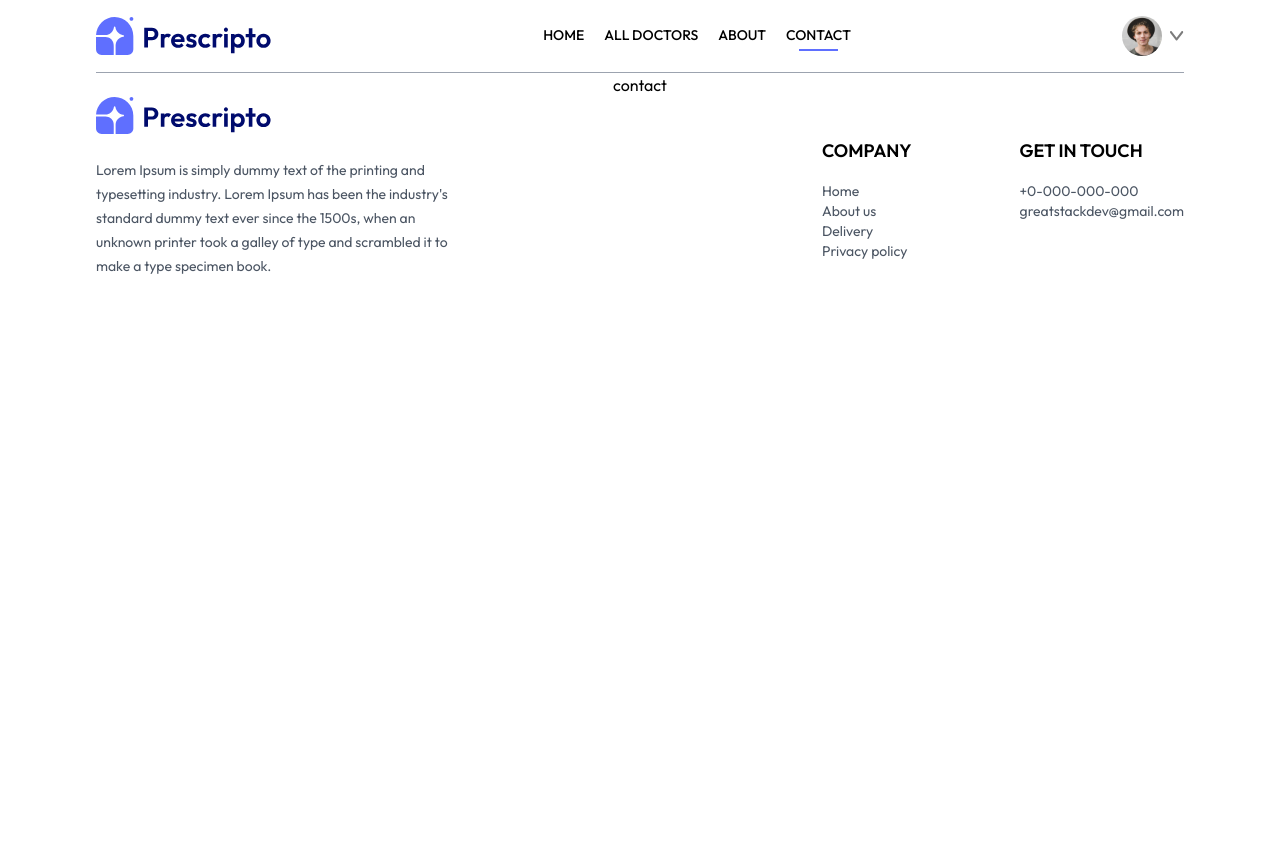
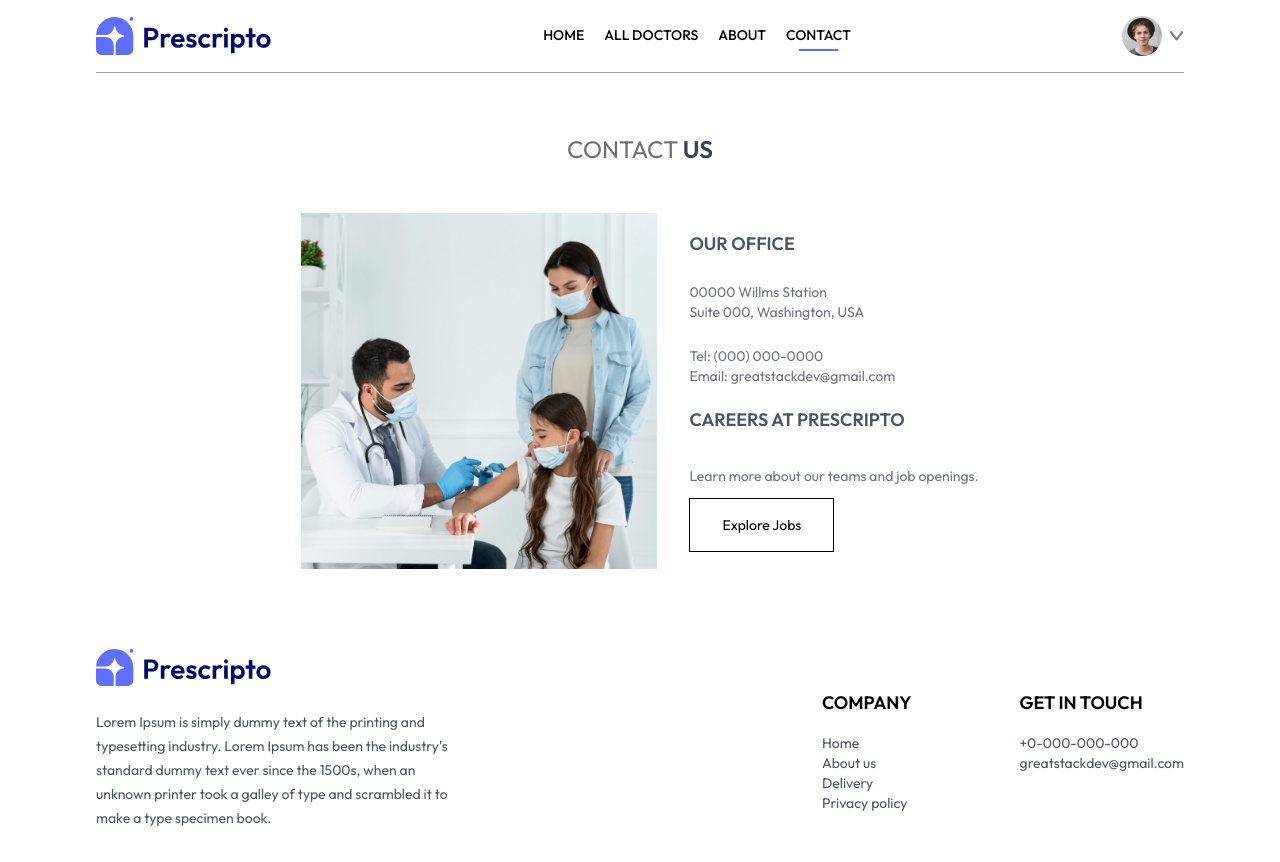
Before and after one commit to Maryiamreda/prescripto, a React (Vite) app: page /contact in a window 1280 px wide. Before the commit the page ends 800 px from the top, so only its background shows below. Built offline with nearby package versions, Linux system fonts and the light colour scheme.

Commit message:
contact page

```diff
--- a/src/pages/Contact.tsx
+++ b/src/pages/Contact.tsx
@@ -1,5 +1,24 @@
+import Image from '../assets/assets_frontend/contact_image.png'
+
 const ContactPage = () => {
-    return (<h1>contact</h1>);
+    return (
+        <div className='text-gray-500 text-sm mt-5'>
+            <h1 className='text-center text-2xl pt-10 text-[#707070]'>CONTACT <span className='text-gray-700 font-semibold'>US</span></h1>
+            <div className='flex md:flex-row flex-col justify-center items-center mx-10 mt-12 mb-20 gap-8'>
+                <img src={Image} className=' w-full md:max-w-[356px]' />
+                <div className='text-start  '>
+                    <h2 className='font-semibold text-lg text-gray-600'>OUR OFFICE</h2>
+                    <p className='pt-6'>00000 Willms Station<br />
+                        Suite 000, Washington, USA</p>
+                    <p className='pt-6'>Tel: (000) 000-0000 <br />
+                        Email: greatstackdev@gmail.com</p>
+                    <h2 className='font-semibold pt-5 text-lg text-gray-600'>CAREERS AT PRESCRIPTO</h2>
+                    <p className='pt-8'>Learn more about our teams and job openings.</p>
+                    <div className='mt-3 w-fit px-8 py-4 border border-black hover:bg-black hover:text-white cursor-pointer text-black transtion-all duration-500 '>Explore Jobs</div>
+                </div>
+            </div>
+        </div >
+    );
 }
 
 export default ContactPage;
```
